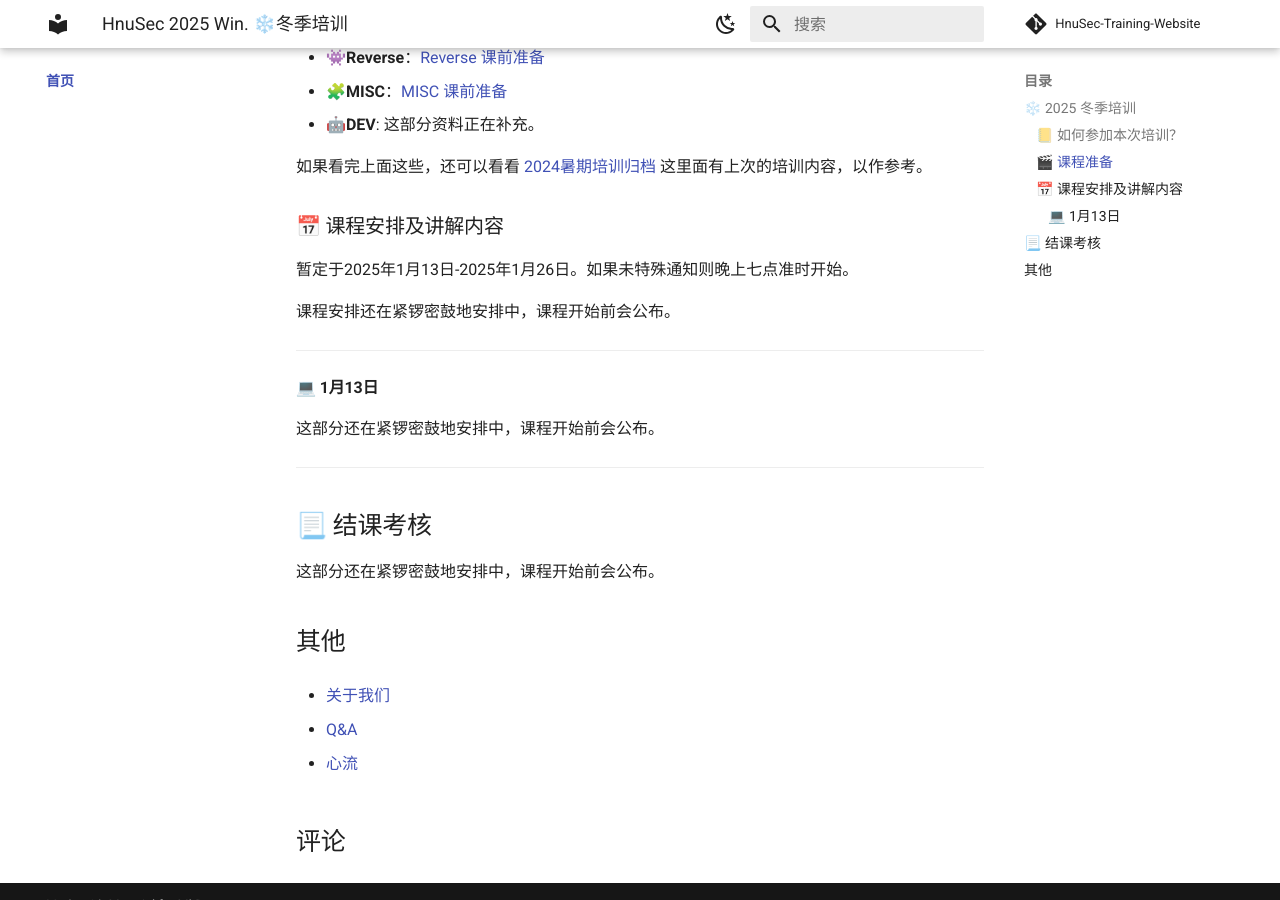
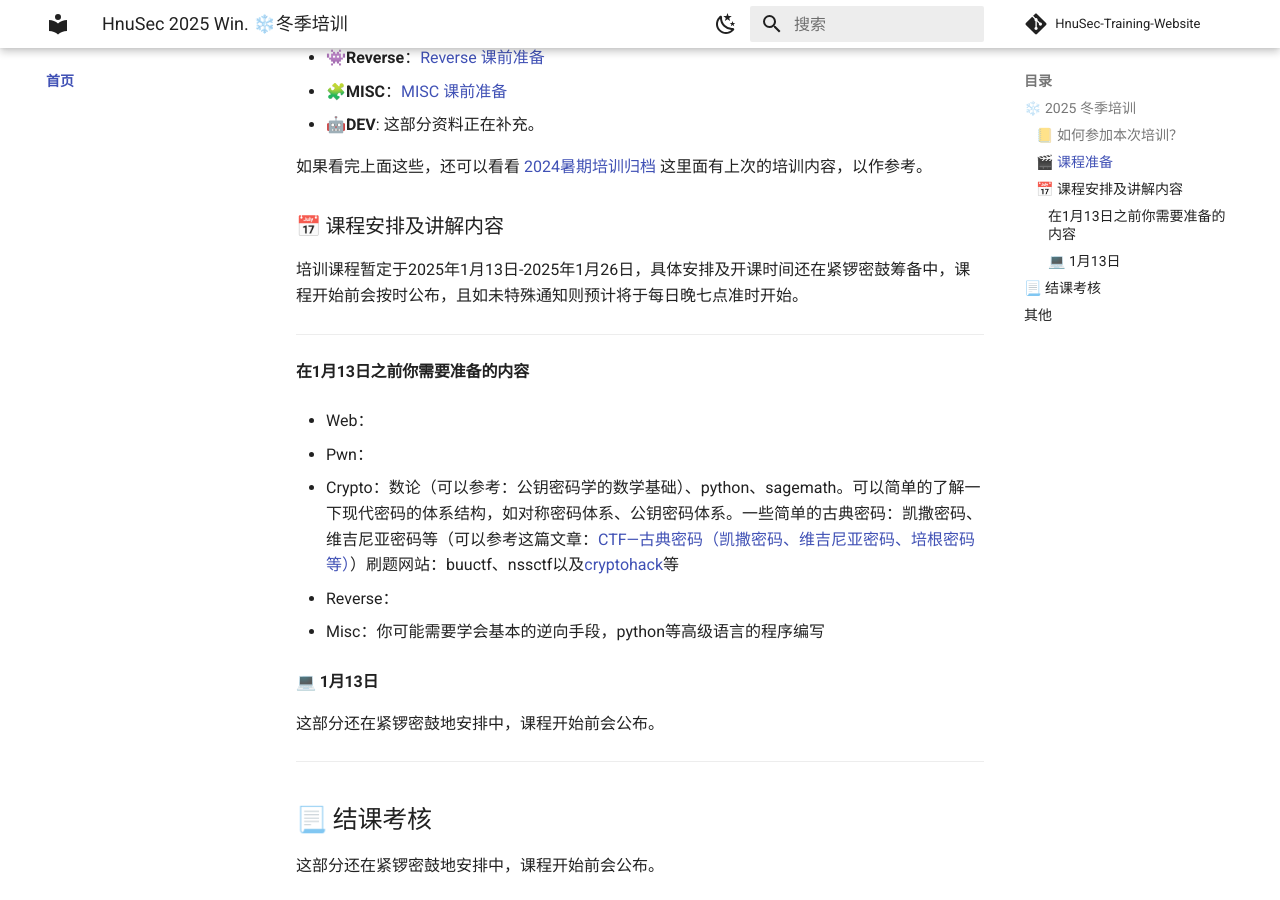
Before and after one commit to natro92/HnuSec-Training-Website, an MkDocs documentation site: the page built from docs/index.md, in a window 1280 px wide and 900 px high, scrolled down 1080 px. Built offline with MkDocs 1.6.1 and Material for MkDocs 9.7.7, drawn with Linux system fonts in a browser that asks for light colours; comment, search, counter and statistics services are not loaded.

Commit message:
add preparation

```diff
--- a/docs/index.md
+++ b/docs/index.md
@@ -36,11 +36,21 @@
 
 ### 📅 课程安排及讲解内容
 
-暂定于2025年1月13日-2025年1月26日。如果未特殊通知则晚上七点准时开始。
-
-课程安排还在紧锣密鼓地安排中，课程开始前会公布。
+培训课程暂定于2025年1月13日-2025年1月26日，具体安排及开课时间还在紧锣密鼓筹备中，课程开始前会按时公布，且如未特殊通知则预计将于每日晚七点准时开始。
 
 -----
+
+#### 在1月13日之前你需要准备的内容
+
+- Web：
+
+- Pwn：
+
+- Crypto：数论（可以参考：公钥密码学的数学基础）、python、sagemath。可以简单的了解一下现代密码的体系结构，如对称密码体系、公钥密码体系。一些简单的古典密码：凯撒密码、维吉尼亚密码等（可以参考这篇文章：[CTF—古典密码（凯撒密码、维吉尼亚密码、培根密码等）](https://blog.csdn.net/weixin_52620919/article/details/119249518)）刷题网站：buuctf、nssctf以及[cryptohack](https://cryptohack.org/courses/)等
+
+- Reverse：
+
+- Misc：你可能需要学会基本的逆向手段，python等高级语言的程序编写
 
 #### 💻 1月13日
 
```
